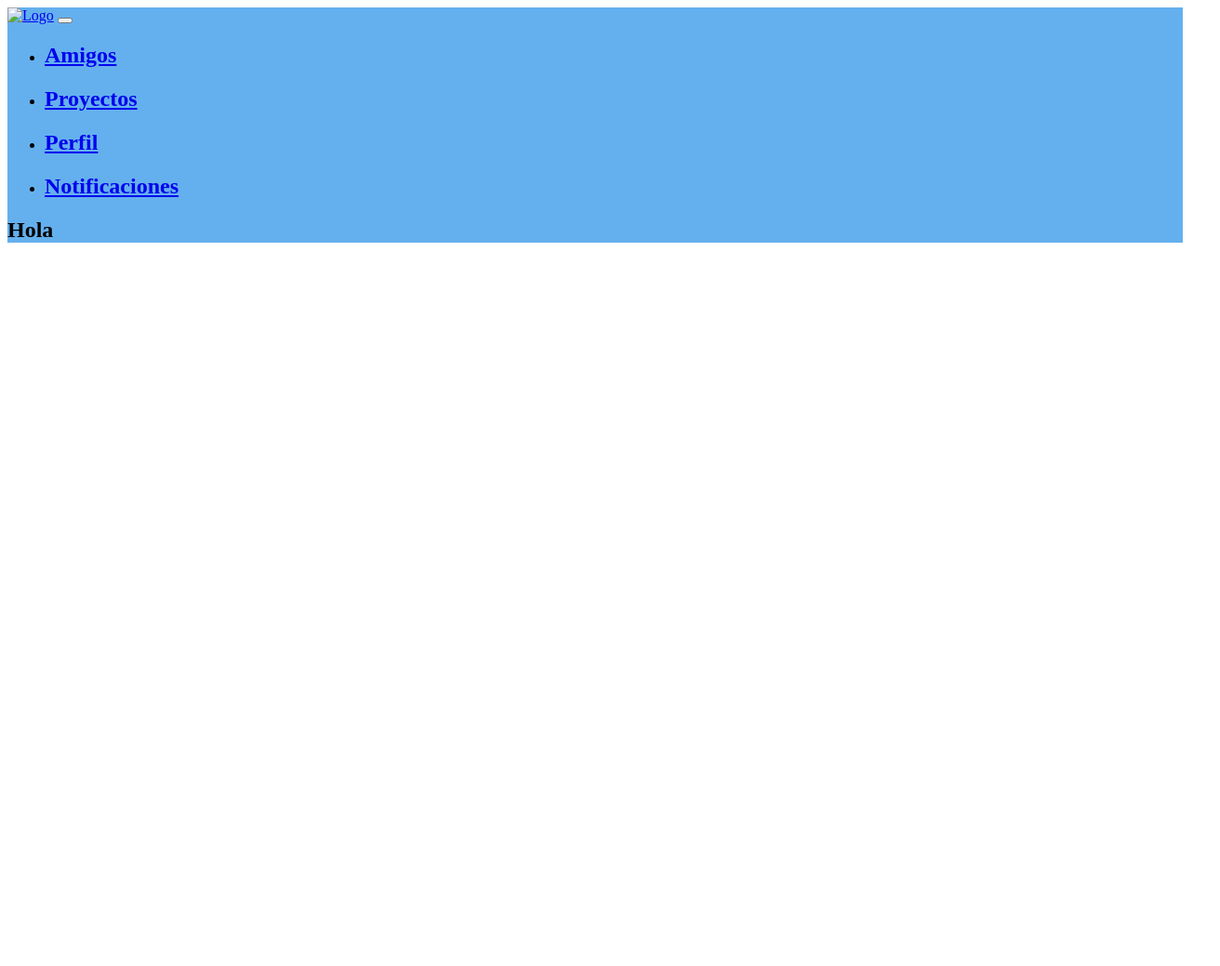
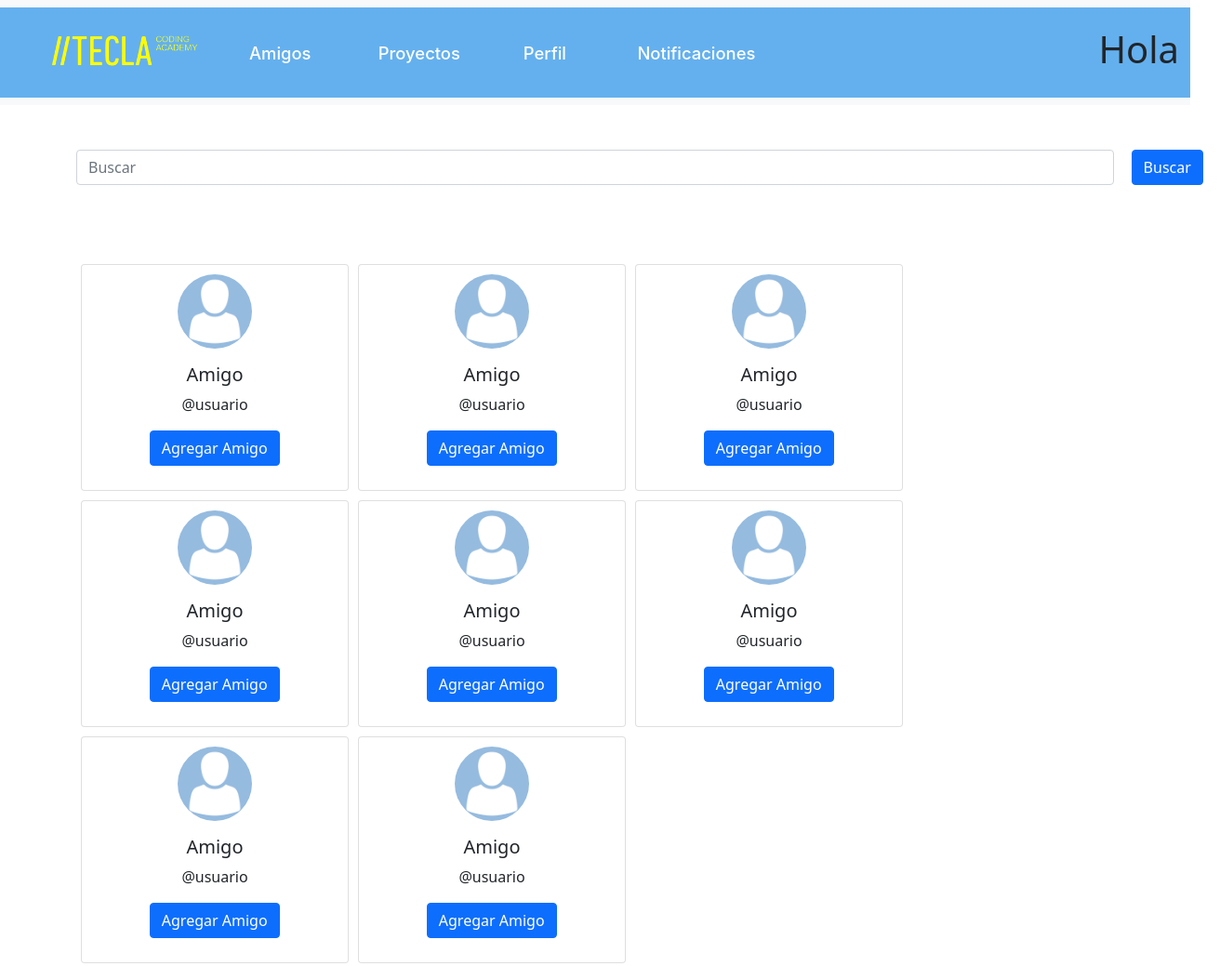
Before and after one commit to Mariano170395/RedSocialTecla, a plain HTML site: page front/Amigos/amigos.html in a window 1280 px wide. Shown: the whole page at 93% size, 1312 px wide, since content can reach past the window. Before the commit the page ends 800 px from the top, so only its background shows below. Drawn offline with nearby package versions, Linux system fonts and the light colour scheme.

Commit message:
vista amigos

```diff
--- a/front/Amigos/amigos.html
+++ b/front/Amigos/amigos.html
@@ -1,9 +1,11 @@
 <!DOCTYPE html>
 <html lang="en">
   <head>
-    <meta charset="UTF-8">
-    <meta http-equiv="X-UA-Compatible" content="IE=edge">
-    <meta name="viewport" content="width=device-width, initial-scale=1.0">
+    <meta charset="UTF-8" />
+    <meta http-equiv="X-UA-Compatible" content="IE=edge" />
+    <meta name="viewport" content="width=device-width, initial-scale=1.0" />
+    <link href="https://cdn.jsdelivr.net/npm/bootstrap@5.1.3/dist/css/bootstrap.min.css" rel="stylesheet" integrity="sha384-1BmE4kWBq78iYhFldvKuhfTAU6auU8tT94WrHftjDbrCEXSU1oBoqyl2QvZ6jIW3" crossorigin="anonymous">
+    <link rel="stylesheet" href="style.css">
     <title>Amigos</title>
   </head>
   <body>
@@ -47,6 +49,94 @@
         </div>
       </div>
     </nav>
+    <!-- main -->
+    <div class="container">
+      <br>
+      <br>
+      <div class="row">
+        <div class="ordenar">
+          <div class="col-sm-12">
+            <input type="text" placeholder='Buscar' class="form-control">
+          </div>
+          <div class="col-sm-1">
+            <Button class="btn btn-primary" >Buscar</Button>
+          </div>
+        </div>
 
+      </div>
+      <div class="containerFlex">
+
+        <div class="card" style="width: 18rem;">
+          <img src="../Amigos/Img/avatar-1577909_960_720.png" class="card-img-top" alt="...">
+          <div class="card-body">
+            <h5 class="card-title">Amigo</h5>
+            <p class="card-text">@usuario</p>
+            <a href="#" class="btn btn-primary">Agregar Amigo</a>
+          </div>
+        </div>
+        <div class="card" style="width: 18rem;">
+          <img src="../Amigos/Img/avatar-1577909_960_720.png" class="card-img-top" alt="...">
+          <div class="card-body">
+            <h5 class="card-title">Amigo</h5>
+            <p class="card-text">@usuario</p>
+            <a href="#" class="btn btn-primary">Agregar Amigo</a>
+          </div>
+        </div>
+        <div class="card" style="width: 18rem;">
+          <img src="../Amigos/Img/avatar-1577909_960_720.png" class="card-img-top" alt="...">
+          <div class="card-body">
+            <h5 class="card-title">Amigo</h5>
+            <p class="card-text">@usuario</p>
+            <a href="#" class="btn btn-primary">Agregar Amigo</a>
+          </div>
+        </div>
+        <div class="card" style="width: 18rem;">
+          <img src="../Amigos/Img/avatar-1577909_960_720.png" class="card-img-top" alt="...">
+          <div class="card-body">
+            <h5 class="card-title">Amigo</h5>
+            <p class="card-text">@usuario</p>
+            <a href="#" class="btn btn-primary">Agregar Amigo</a>
+          </div>
+        </div>
+        <div class="card" style="width: 18rem;">
+          <img src="../Amigos/Img/avatar-1577909_960_720.png" class="card-img-top" alt="...">
+          <div class="card-body">
+            <h5 class="card-title">Amigo</h5>
+            <p class="card-text">@usuario</p>
+            <a href="#" class="btn btn-primary">Agregar Amigo</a>
+          </div>
+        </div>
+        <div class="card" style="width: 18rem;">
+          <img src="../Amigos/Img/avatar-1577909_960_720.png" class="card-img-top" alt="...">
+          <div class="card-body" >
+            <h5 class="card-title">Amigo</h5>
+            <p class="card-text">@usuario</p>
+            <a href="#" class="btn btn-primary">Agregar Amigo</a>
+          </div>
+        </div>
+        <div class="card" style="width: 18rem;">
+          <img src="../Amigos/Img/avatar-1577909_960_720.png" class="card-img-top" alt="...">
+          <div class="card-body" >
+            <h5 class="card-title">Amigo</h5>
+            <p class="card-text">@usuario</p>
+            <a href="#" class="btn btn-primary">Agregar Amigo</a>
+          </div>
+        </div>
+                <div class="card" style="width: 18rem;">
+          <img src="../Amigos/Img/avatar-1577909_960_720.png" class="card-img-top" alt="...">
+          <div class="card-body" >
+            <h5 class="card-title">Amigo</h5>
+            <p class="card-text">@usuario</p>
+            <a href="#" class="btn btn-primary">Agregar Amigo</a>
+          </div>
+        </div>
+
+      </div>
+    </div>
   </body>
+  <script
+    src="https://cdn.jsdelivr.net/npm/bootstrap@5.1.3/dist/js/bootstrap.bundle.min.js"
+    integrity="sha384-ka7Sk0Gln4gmtz2MlQnikT1wXgYsOg+OMhuP+IlRH9sENBO0LRn5q+8nbTov4+1p"
+    crossorigin="anonymous"
+  ></script>
 </html>
--- /dev/null
+++ b/front/Amigos/style.css
@@ -0,0 +1,57 @@
+/*Navbar*/
+.Logo {
+  margin-left: 5vmin;
+  width: 20vmin;
+}
+
+.nav-item {
+  width: fit-content;
+  margin: 0% 7%;
+  color: white;
+}
+
+.nav-item h1 {
+  font-size: 2.3vmin;
+  color: white;
+  margin: 0% 7%;
+  font-family: -apple-system, BlinkMacSystemFont, "Segoe UI", Roboto, Oxygen,
+    Ubuntu, Cantarell, "Open Sans", "Helvetica Neue", sans-serif;
+}
+
+.nav-item h1:hover {
+  color: rgb(229, 255, 85);
+}
+
+.containerFlex {
+  display: flex;
+  margin-top: 10vmin;
+  flex-direction: row;
+  flex-wrap: wrap;
+}
+
+.card{
+    margin: 5px;
+    padding: 10px;
+}
+
+.card-img-top{
+    width: 10vmin;
+    border-radius: 100%;
+    margin: 0 auto;
+}
+
+.card-title{
+    text-align: center;
+}
+
+.card-text{
+    text-align: center;
+}
+
+.btn{
+    margin: 0 20%;
+}
+
+.ordenar{
+    display: flex;
+}
```
Also changed, not shown: front/Crear-usuario/style.css (+6 -6 lines), front/Feed/Ejercicio-14/feed.html (+6 -6 lines), front/Feed/Ejercicio-14/style.css (+7 -5 lines), front/Login/login.html (+50 -14 lines), front/Login/style.css (+14 -6 lines), front/Amigos/Img/a23b268e-photoroom-20210930-182904_10c806v08104e03h01d028.png (added), front/Amigos/Img/avatar-1577909_960_720.png (added), front/Amigos/Img/pngegg.png (added), front/Amigos/Img/programacion-2-e1551291144973.jpg (added), front/Feed/Ejercicio-14/Img/267808382_493435262321585_8703292844080193210_n.jpg (added). Lines whose indentation alone changed are shown as unchanged.
